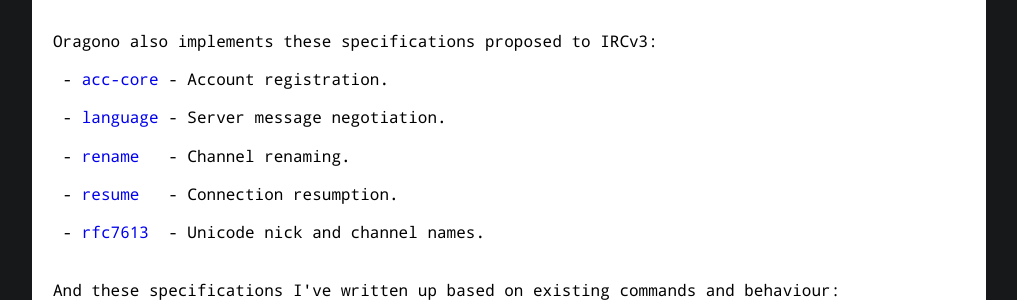
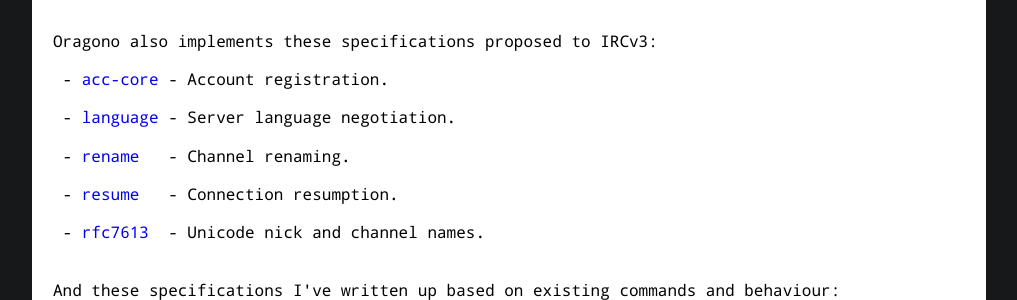
Before and after one commit to oragono/oragono-site, a Jekyll site: the page built from specs.md, in a window 1280 px wide. Shown: the part 541-841 px from the top of the page, without its empty margins (131-1148 px from the left). Built offline with Jekyll 4.4.1, drawn with Linux system fonts in a browser that asks for light colours.

```diff
--- a/specs.md
+++ b/specs.md
@@ -29,7 +29,7 @@ Oragono also implements these specifications proposed to IRCv3:
 
  - <a href="https://github.com/DanielOaks/ircv3-specifications/blob/register-and-verify/extensions/acc-core.md">acc-core</a> - Account registration.
 
- - <a href="https://gist.github.com/DanielOaks/8126122f74b26012a3de37db80e4e0c6">language</a> - Server message negotiation.
+ - <a href="https://gist.github.com/DanielOaks/8126122f74b26012a3de37db80e4e0c6">language</a> - Server language negotiation.
 
  - <a href="https://github.com/SaberUK/ircv3-specifications/blob/rename/extensions/rename.md">rename</a>   - Channel renaming.
 
```
